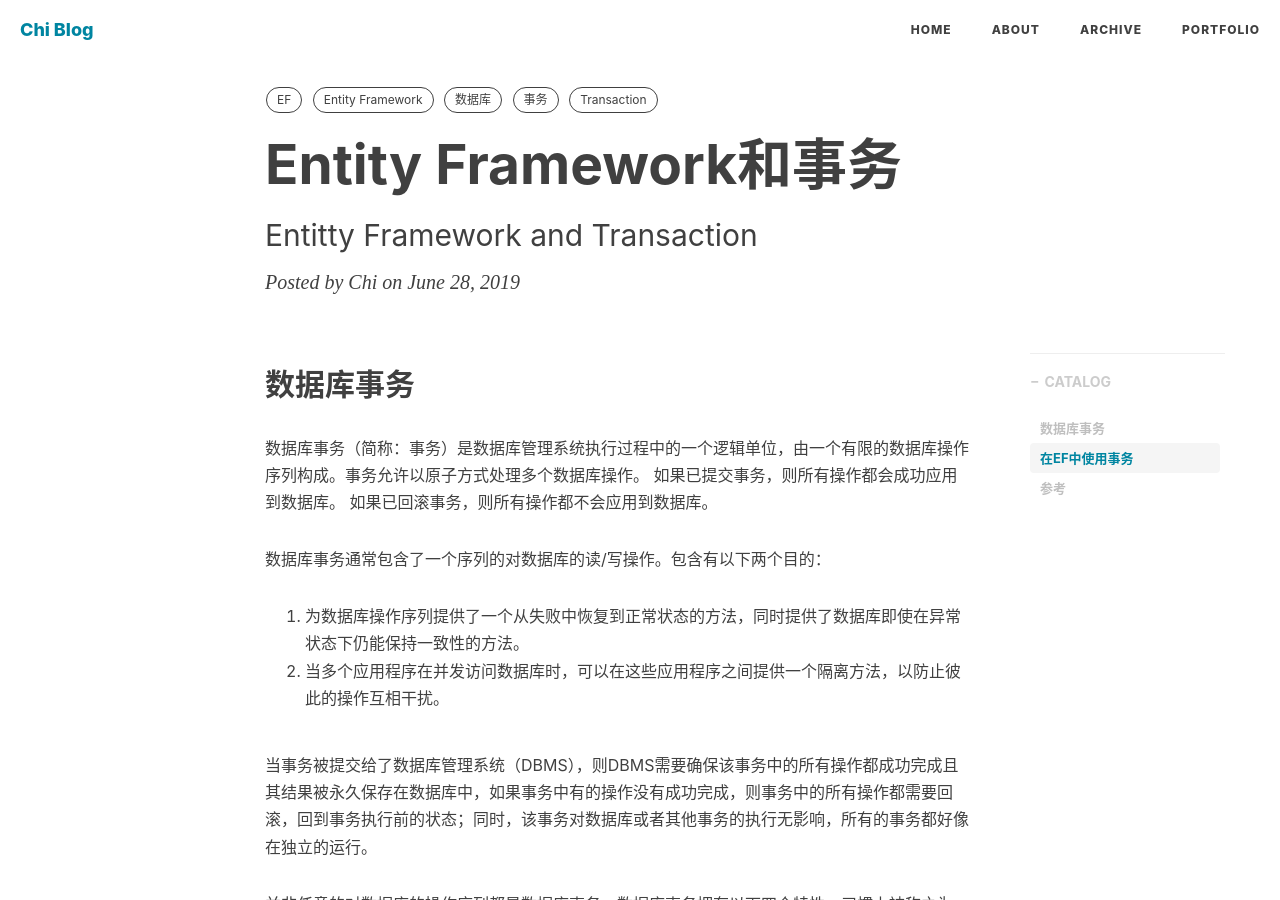
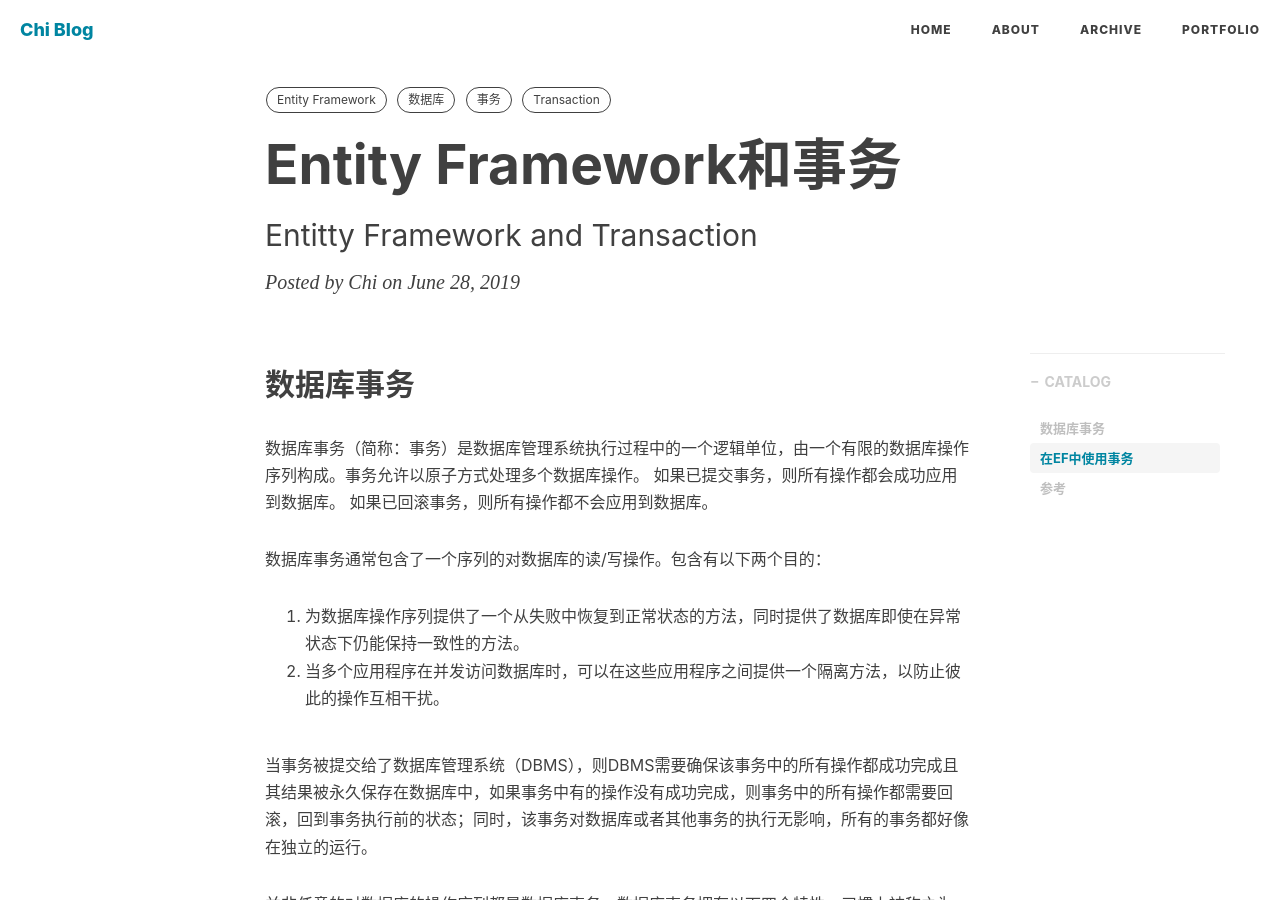
Before and after one commit to realZhangChi/realZhangChi.github.io, a Jekyll site: the page built from _posts/2019-06-28-ef-and-Transaction.markdown, in a window 1280 px wide and 900 px high. Built offline with Jekyll 4.4.1, drawn with Linux system fonts in a browser that asks for light colours; nearby versions of some CDN libraries; comment, search, counter and statistics services are not loaded.

Commit message:
修改tags

```diff
--- a/_posts/2019-06-28-ef-and-Transaction.markdown
+++ b/_posts/2019-06-28-ef-and-Transaction.markdown
@@ -7,7 +7,6 @@
 header-style: text
 catalog: true
 tags:
-  - EF
   - Entity Framework
   - 数据库
   - 事务
```
